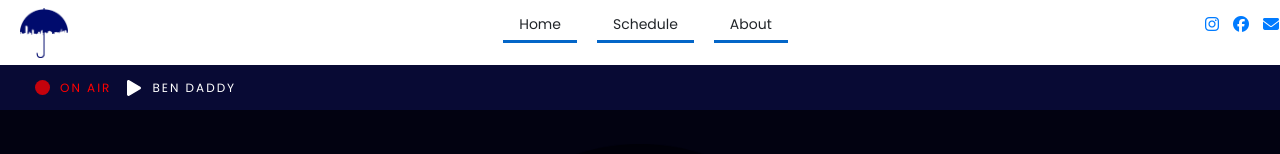
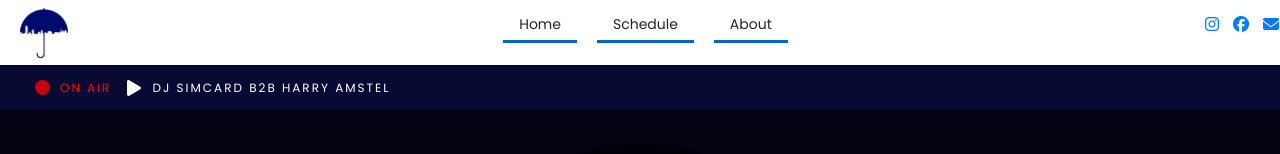
Before and after one commit to katiemhughes/radio-website, a React (Create React App) app: page / in a window 1280 px wide. Shown: the top 154 px of the page. Built offline with nearby package versions, Linux system fonts and the light colour scheme.

Commit message:
harry amstel dj simcard

```diff
--- a/src/components/navbar/Navbar.js
+++ b/src/components/navbar/Navbar.js
@@ -116,7 +116,7 @@ const Navbar = () => {
                 <div className="audio-player-container">
                   <Player />
                   {/* Inside the p tags here, write the DJ's name */}
-                  <p className="audio-player-text">Ben Daddy</p>
+                  <p className="audio-player-text">DJ Simcard b2b Harry Amstel</p>
                 </div>
               </ul>
             </div>
```
